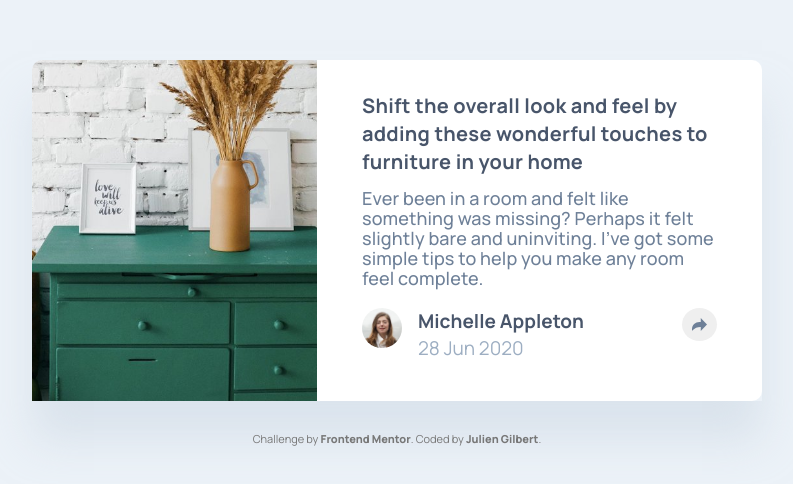
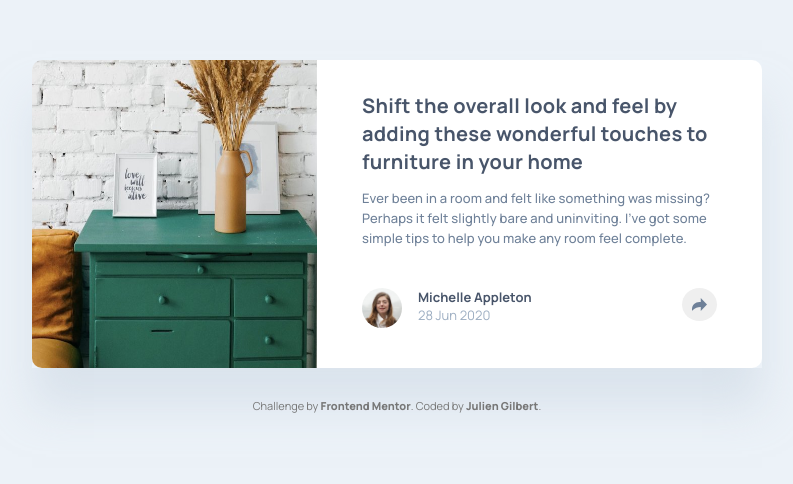
Before and after one commit to juliengDev/Article_preview_component, a website built with Vite: page index.html in a window 1280 px wide. Shown: the part 200-684 px from the top of the page, without its empty margins (243-1036 px from the left). Built offline with nearby package versions, Linux system fonts and the light colour scheme.

Commit message:
positionning image

```diff
--- a/index.html
+++ b/index.html
@@ -24,13 +24,13 @@
           <div class="article__content__card">
             <img class="article__content__card__avatar" src="/avatar-michelle.jpg" alt="Avatar Picture of Michelle"
               width="40" height="40">
-            <div class=" ">
+            <div>
               <h2 class="article__content__card__profil__name">Michelle Appleton</h2>
               <p class="article__content__card__profil__date">28 Jun 2020</p>
             </div>
           </div>
           <div class=" share-container">
-            <button class="btn btn__share">
+            <button class="btn btn__share" aria-label="Partager">
               <svg xmlns="http://www.w3.org/2000/svg" width="15" height="13" viewBox="0 0 15 13">
                 <path fill="#6E8098"
                   d="M15 6.495L8.766.014V3.88H7.441C3.33 3.88 0 7.039 0 10.936v2.049l.589-.612C2.59 10.294 5.422 9.11 8.39 9.11h.375v3.867L15 6.495z" />
--- a/src/scss/base/_typography.scss
+++ b/src/scss/base/_typography.scss
@@ -23,7 +23,7 @@ body {
 }
 
 .ft-heading {
-  font-size: clamp(2rem, 1.5vw, 2.5rem);
+  font-size: 2rem;
   line-height: 28px;
   letter-spacing: 0.25px;
   font-weight: 700;
@@ -31,7 +31,7 @@ body {
 }
 
 .ft-intro {
-  font-size: clamp(1.3rem, 1.5vw, 1.8rem);
+  font-size: 1.3rem;
   line-height: 20px;
   letter-spacing: 0.12px;
   font-weight: 500;
--- a/src/scss/pages/_home.scss
+++ b/src/scss/pages/_home.scss
@@ -10,11 +10,13 @@
     max-width: 32.7rem;
   }
   &__img {
-    width: 110%;
+    width: 117%;
     height: 100%;
-    object-fit: cover;
-    border-radius: 10px 10px 0 0;
+    object-fit: fill;
+    border-radius: 10px 0 0 10px;
+
     @include respond(phone) {
+      border-radius: 10px 10px 0 0;
       width: 100%;
     }
   }
@@ -40,7 +42,7 @@
       margin-bottom: 1.2rem;
     }
     &__txt {
-      margin-bottom: 2rem;
+      margin-bottom: 4rem;
     }
     &__card {
       display: flex;
@@ -54,11 +56,11 @@
         line-height: 20px;
         letter-spacing: 0.12px;
         &__name {
-          font-size: clamp(1.3rem, 1.5vw, 1.9rem);
+          font-size: 1.3rem;
           color: var(--color-Fiord);
         }
         &__date {
-          font-size: clamp(1.3rem, 1.5vw, 1.9rem);
+          font-size: 1.3rem;
           color: var(--color-Cadet-Blue);
         }
       }
```
Also changed, not shown: css/style.css, 1 other file.
